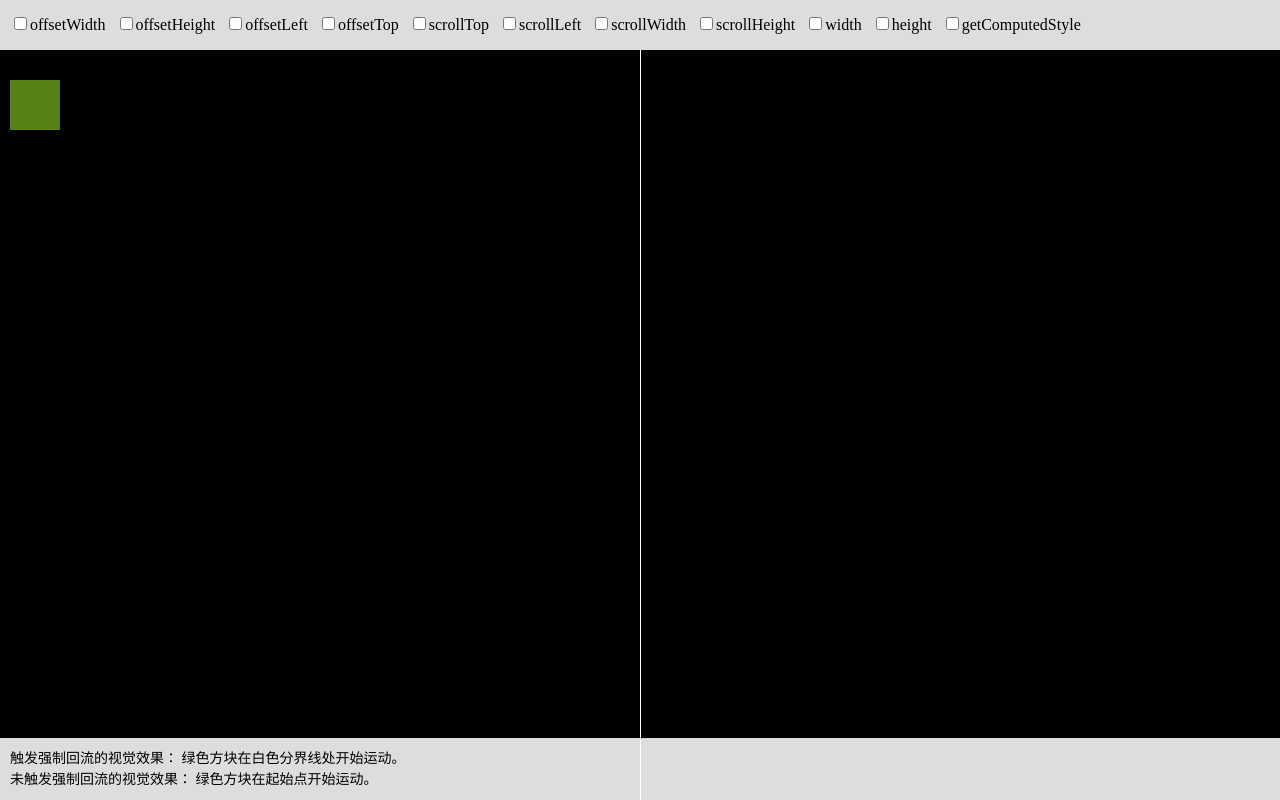
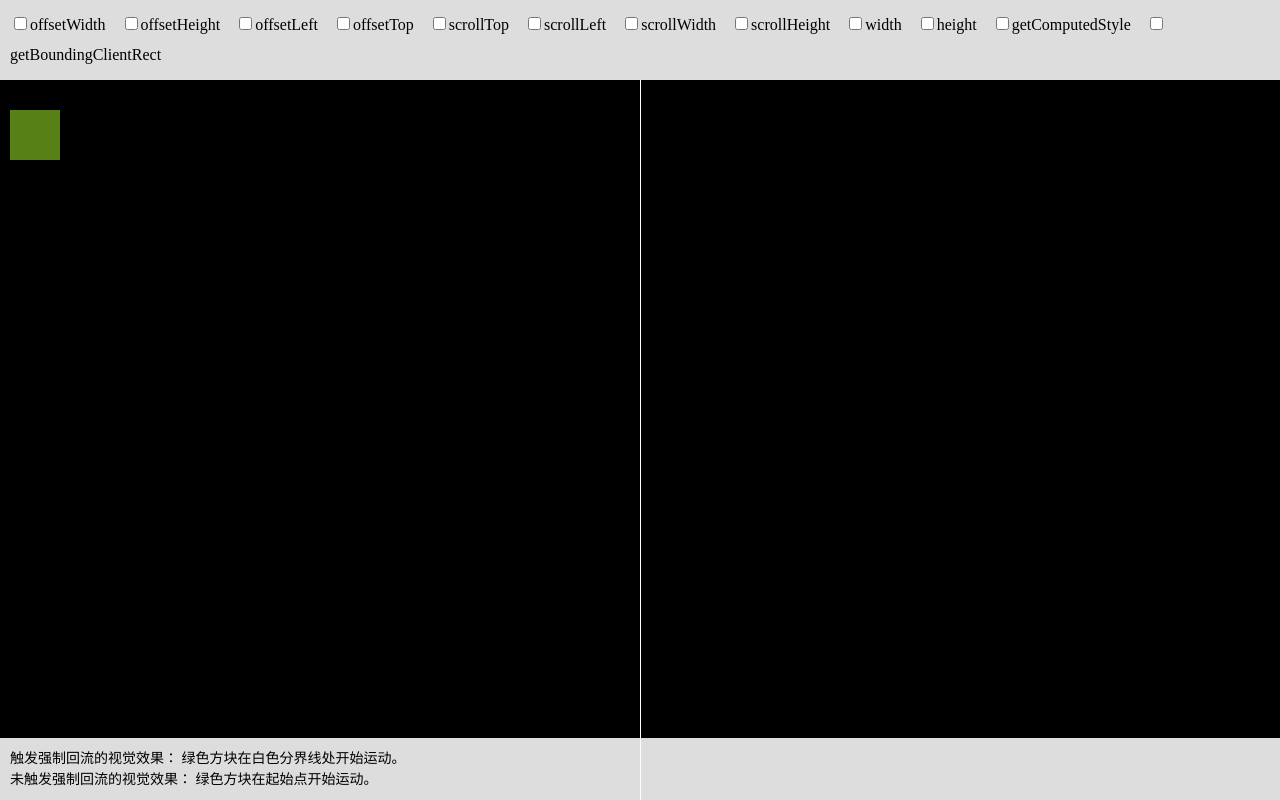
Before and after one commit to lucefer/point, a plain HTML site: page index.html in a window 1280 px wide. Drawn offline with Linux system fonts and the light colour scheme.

Commit message:
Update index.html

```diff
--- a/index.html
+++ b/index.html
@@ -37,7 +37,7 @@
     }
 
     label {
-        margin-right: 10px;
+        margin-right: 15px;
         line-height: 30px;
     }
 
@@ -82,12 +82,13 @@
         ],
         forceReflowStyle = ['width', 'height'],
         func = getComputedStyle,
-        forceReflowFun = [func],
+
+        forceReflowFun = [func,document.body.getBoundingClientRect],
         obj = {
             forceReflowAttr: forceReflowAttr,
             forceReflowStyle: forceReflowStyle,
             forceReflowFun: forceReflowFun
-        };
+        }
 
     ! function() {
         var container = document.querySelector("#reflowCol");
@@ -95,14 +96,14 @@
         for (var key in obj) {
             obj[key].forEach(function(s) {
                 var input = document.createElement('input'),
-                label = document.createElement('label');
+                label = document.createElement('label')
+
                 input.type = 'checkbox'
-                input.dataset.type = key;
-                input.dataset.value = s;
-
-                label.textContent = key == 'forceReflowFun' ? 'getComputedStyle' : s
-                domStr.appendChild(input);
-                domStr.appendChild(label);
+                input.dataset.type = key
+                input.dataset.value = key=='forceReflowFun'?s.name:s
+                label.textContent = key == 'forceReflowFun' ? s.name : s
+                domStr.appendChild(input)
+                domStr.appendChild(label)
             })
 
         }
@@ -117,14 +118,18 @@
             target.style.left = "50%";
             switch (attr.type) {
                 case 'forceReflowAttr':
-                    target[attr.value]; //强制reflow
+                    target[attr.value] //强制reflow
                     break;
                 case 'forceReflowStyle':
-                    target.style[attr.value]; //不会强制reflow
+                    target.style[attr.value] //不会强制reflow
                     break;
                 case 'forceReflowFun':
-                    var style = getComputedStyle(target); //单单执行这一句,不会强制reflow
-                    style.marginTop //配合读取样式（并不是所有），会强制reflow，个别样式是无法强制reflow的，如transition
+                    if(attr.value=='getComputedStyle'){
+                        var style = window[attr.value](target) //单单执行这一句,不会强制reflow
+                        style.width //配合读取样式（并不是所有），会强制reflow，个别样式是无法强制reflow的，如transition
+                    }else{console.log(typeof attr.value)
+                        var rect=document.body[attr.value].call(target)//执行该方法，强制reflow
+                    }
                     break;
             }
             target.style.left = (window.innerWidth - 80) + "px"
```
